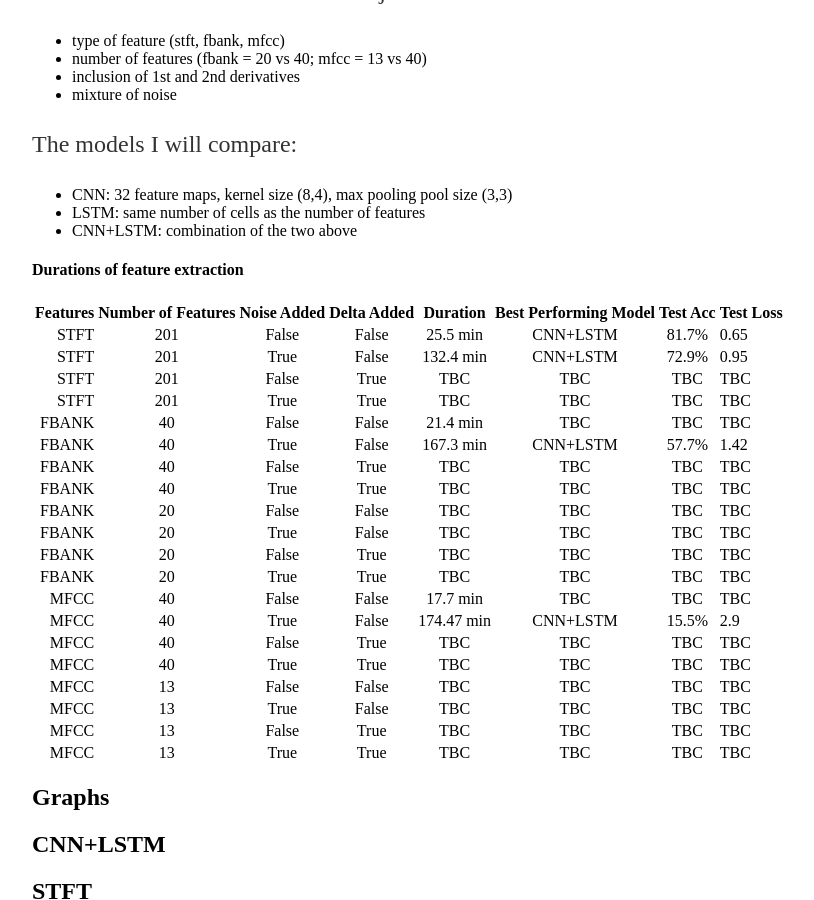
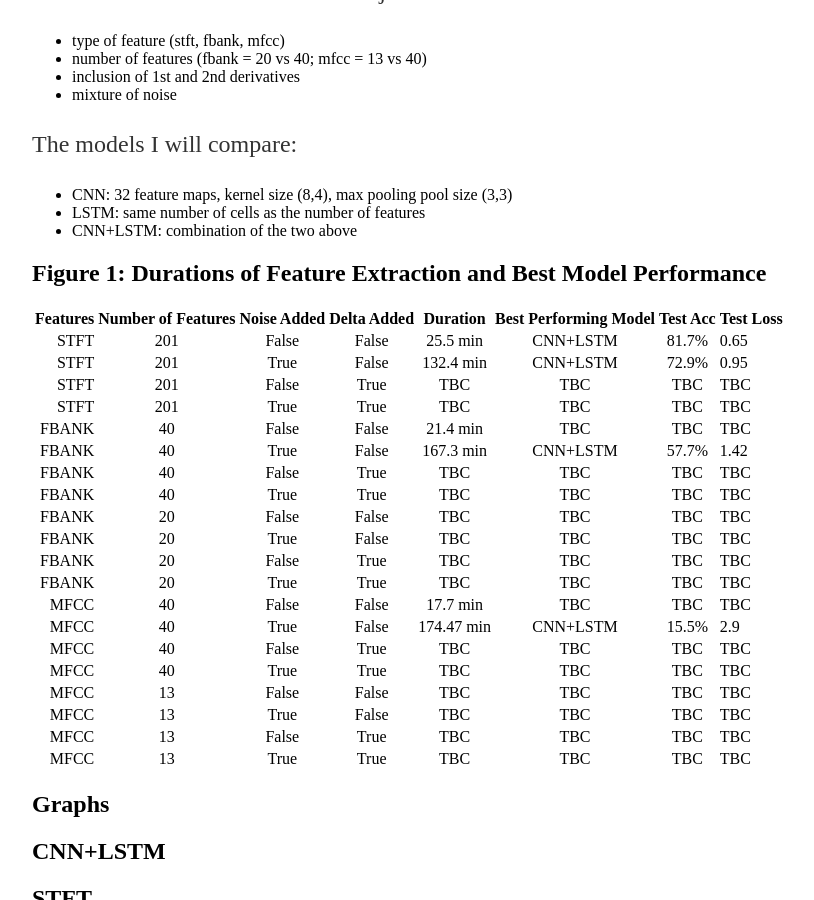
Before and after one commit to a-n-rose/a-n-rose.github.io, a Jekyll site: the page built from _posts/2019-02-17-comparing-features-and-models-deep-learning-and-speech.md, in a window 1280 px wide and 900 px high, scrolled down 2410 px. Shown: the whole window, without its empty margins (160-974 px from the left). Built offline with Jekyll 4.4.1, drawn with Linux system fonts in a browser that asks for light colours.

Commit message:
figure 1 edit

```diff
--- a/_posts/2019-02-17-comparing-features-and-models-deep-learning-and-speech.md
+++ b/_posts/2019-02-17-comparing-features-and-models-deep-learning-and-speech.md
@@ -48,7 +48,7 @@ The models I will compare:
 * CNN+LSTM: combination of the two above
 
 
-#### Durations of feature extraction
+## Figure 1: Durations of Feature Extraction and Best Model Performance
 
 | Features | Number of Features  | Noise Added | Delta Added | Duration | Best Performing Model | Test Acc | Test Loss |
 |----:|:----:|:----:|:---:|:---:|:---:|:---:|:---|
```
